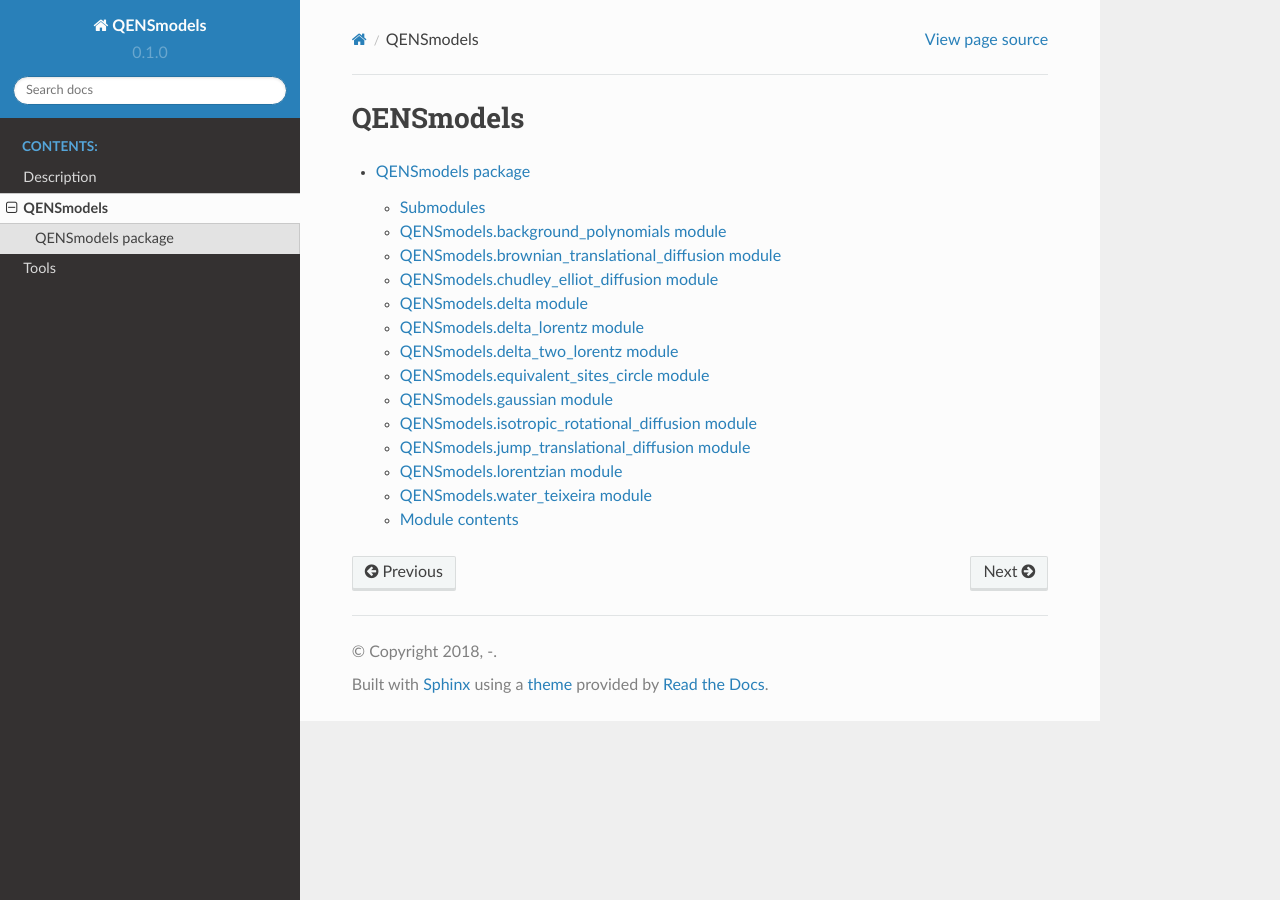
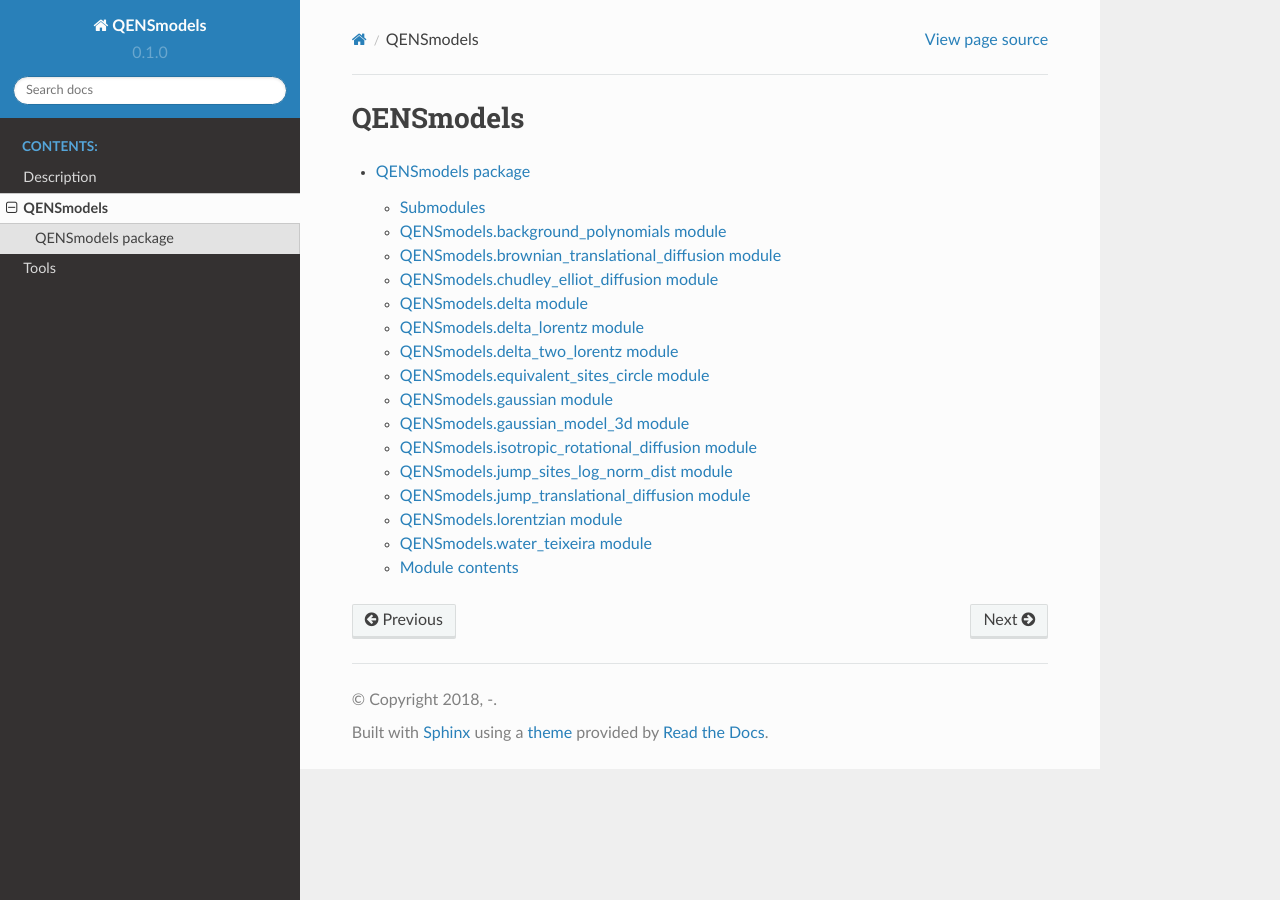
Before and after one commit to QENSlibrary/QENSmodels, a Sphinx documentation site: the page built from docs/modules.rst, in a window 1280 px wide. Built offline with Sphinx 7.4.7 and the Read the Docs theme 2.0.0, drawn with Linux system fonts in a browser that asks for light colours.

Commit message:
Added new models to rst files for documentation

```diff
--- a/docs/QENSmodels.rst
+++ b/docs/QENSmodels.rst
@@ -68,10 +68,26 @@
     :undoc-members:
     :show-inheritance:
 
+QENSmodels.gaussian\_model\_3d module
+-------------------------------------
+
+.. automodule:: QENSmodels.gaussian_model_3d
+    :members:
+    :undoc-members:
+    :show-inheritance:
+
 QENSmodels.isotropic\_rotational\_diffusion module
 --------------------------------------------------
 
 .. automodule:: QENSmodels.isotropic_rotational_diffusion
+    :members:
+    :undoc-members:
+    :show-inheritance:
+
+QENSmodels.jump\_sites\_log\_norm\_dist module
+----------------------------------------------
+
+.. automodule:: QENSmodels.jump_sites_log_norm_dist
     :members:
     :undoc-members:
     :show-inheritance:
```
Also changed, not shown: 2 other files.
